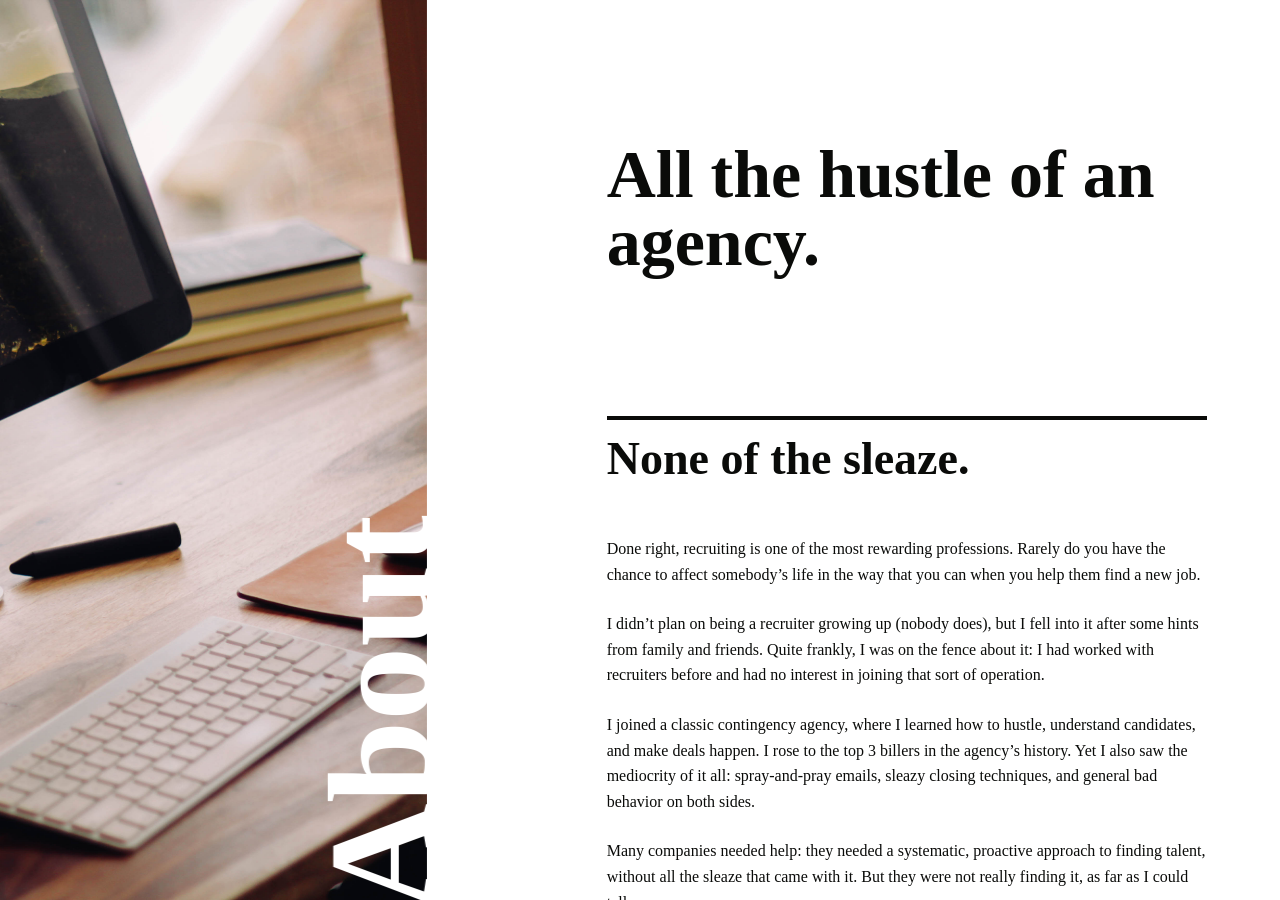
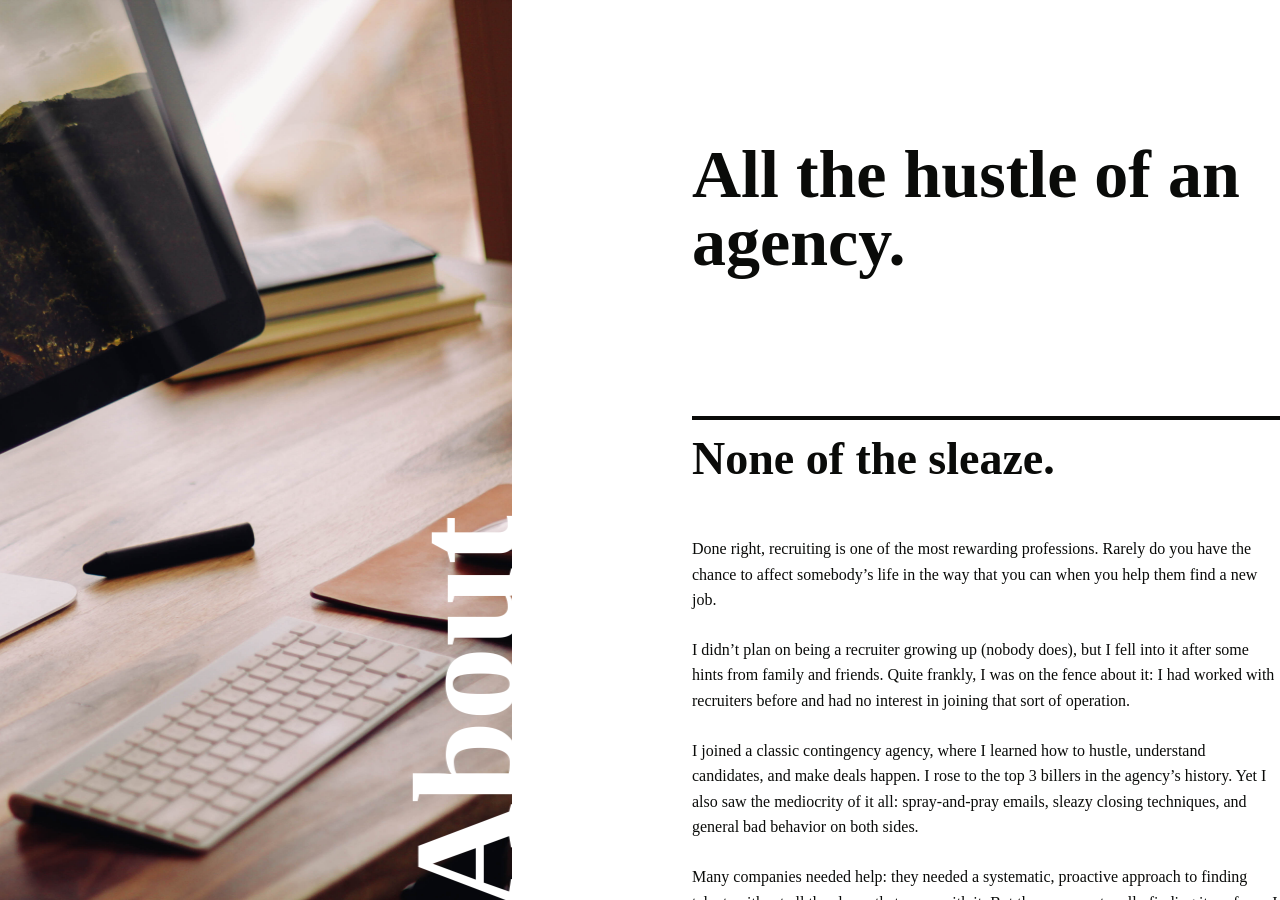
Before and after one commit to bastilleagency/bastille, a Jekyll site: the page built from about.markdown, in a window 1280 px wide. Built offline with Jekyll 4.4.1, drawn with Linux system fonts in a browser that asks for light colours; some web fonts are replaced.

Commit message:
🌈 more space for the hero img

```diff
--- a/_assets/stylus/layouts/fixed-image.styl
+++ b/_assets/stylus/layouts/fixed-image.styl
@@ -3,7 +3,7 @@
   height 100%
 
   &__left
-    cell(1,3,g:0)
+    cell(2,5,g:0)
     height 100vh
     overflow hidden
     background-repeat no-repeat
@@ -13,7 +13,7 @@
     animation fixed-image__left 1600ms ease-out forwards
 
   &__right
-    cell(2,3,g:0)
+    cell(3,5,g:0)
     overflow-x hidden
     overflow-y scroll
     height 100vh
--- a/css/main.css
+++ b/css/main.css
@@ -303,8 +303,8 @@ body {
   height: 100%;
 }
 .fixed-image__left {
-  -ms-flex-preferred-size: calc(100% * 0.333333333333333 - 0rem);
-      flex-basis: calc(100% * 0.333333333333333 - 0rem);
+  -ms-flex-preferred-size: calc(100% * 0.4 - 0rem);
+      flex-basis: calc(100% * 0.4 - 0rem);
   min-width: 0;
   height: 100vh;
   overflow: hidden;
@@ -316,8 +316,8 @@ body {
           animation: fixed-image__left 1600ms ease-out forwards;
 }
 .fixed-image__right {
-  -ms-flex-preferred-size: calc(100% * 0.666666666666667 - 0rem);
-      flex-basis: calc(100% * 0.666666666666667 - 0rem);
+  -ms-flex-preferred-size: calc(100% * 0.6 - 0rem);
+      flex-basis: calc(100% * 0.6 - 0rem);
   min-width: 0;
   overflow-x: hidden;
   overflow-y: scroll;
```
Also changed, not shown: 1 other file.
